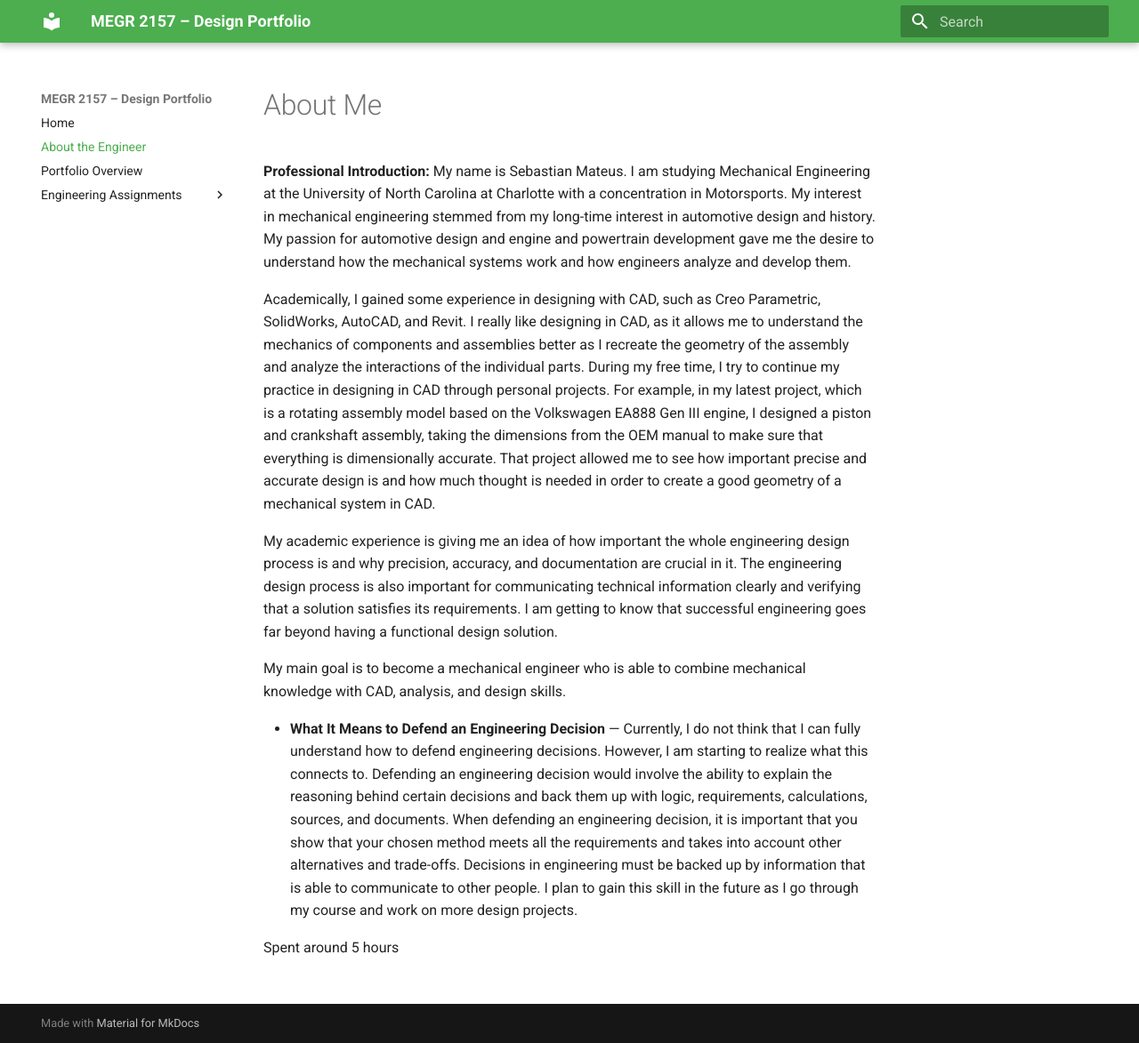
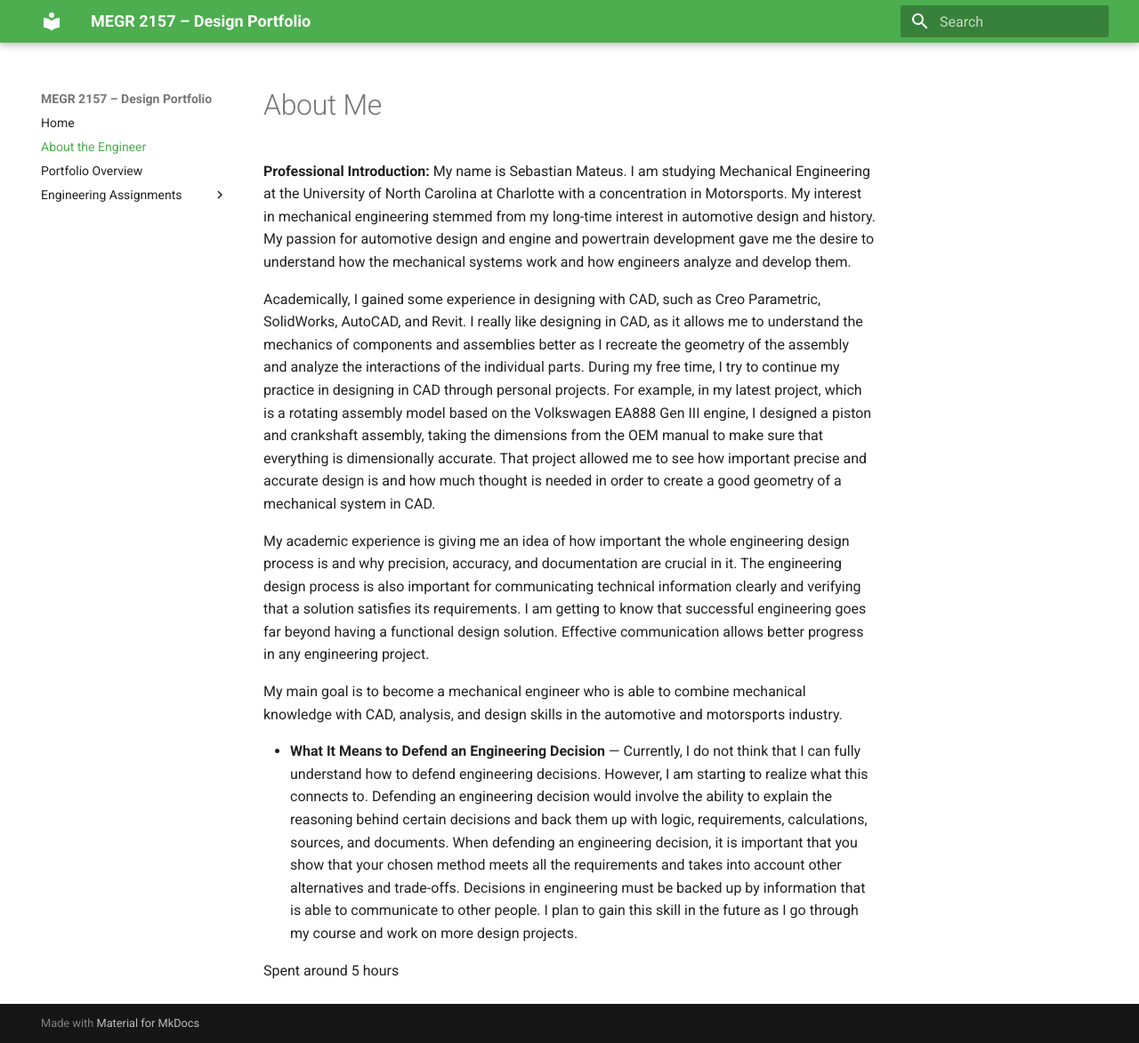
Before and after one commit to smateus0/megr2157-portfolio, an MkDocs documentation site: the page built from docs/aboutme/index.md, in a window 1280 px wide and 1173 px high. Shown: the whole window at 89% size. Built offline with MkDocs 1.6.1 and Material for MkDocs 9.7.7, drawn with Linux system fonts in a browser that asks for light colours.

Commit message:
Update index.md

```diff
--- a/docs/aboutme/index.md
+++ b/docs/aboutme/index.md
@@ -4,9 +4,9 @@ My name is Sebastian Mateus. I am studying Mechanical Engineering at the Univers
 
 Academically, I gained some experience in designing with CAD, such as Creo Parametric, SolidWorks, AutoCAD, and Revit. I really like designing in CAD, as it allows me to understand the mechanics of components and assemblies better as I recreate the geometry of the assembly and analyze the interactions of the individual parts. During my free time, I try to continue my practice in designing in CAD through personal projects. For example, in my latest project, which is a rotating assembly model based on the Volkswagen EA888 Gen III engine, I designed a piston and crankshaft assembly, taking the dimensions from the OEM manual to make sure that everything is dimensionally accurate. That project allowed me to see how important precise and accurate design is and how much thought is needed in order to create a good geometry of a mechanical system in CAD.
 
-My academic experience is giving me an idea of how important the whole engineering design process is and why precision, accuracy, and documentation are crucial in it. The engineering design process is also important for communicating technical information clearly and verifying that a solution satisfies its requirements. I am getting to know that successful engineering goes far beyond having a functional design solution.
+My academic experience is giving me an idea of how important the whole engineering design process is and why precision, accuracy, and documentation are crucial in it. The engineering design process is also important for communicating technical information clearly and verifying that a solution satisfies its requirements. I am getting to know that successful engineering goes far beyond having a functional design solution. Effective communication allows better progress in any engineering project.
 
-My main goal is to become a mechanical engineer who is able to combine mechanical knowledge with CAD, analysis, and design skills.
+My main goal is to become a mechanical engineer who is able to combine mechanical knowledge with CAD, analysis, and design skills in the automotive and motorsports industry.
 
 - **What It Means to Defend an Engineering Decision** —
  Currently, I do not think that I can fully understand how to defend engineering decisions. However, I am starting to realize what this connects to. Defending an engineering decision would involve the ability to explain the reasoning behind certain decisions and back them up with logic, requirements, calculations, sources, and documents. When defending an engineering decision, it is important that you show that your chosen method meets all the requirements and takes into account other alternatives and trade-offs. Decisions in engineering must be backed up by information that is able to communicate to other people. I plan to gain this skill in the future as I go through my course and work on more design projects.
```
